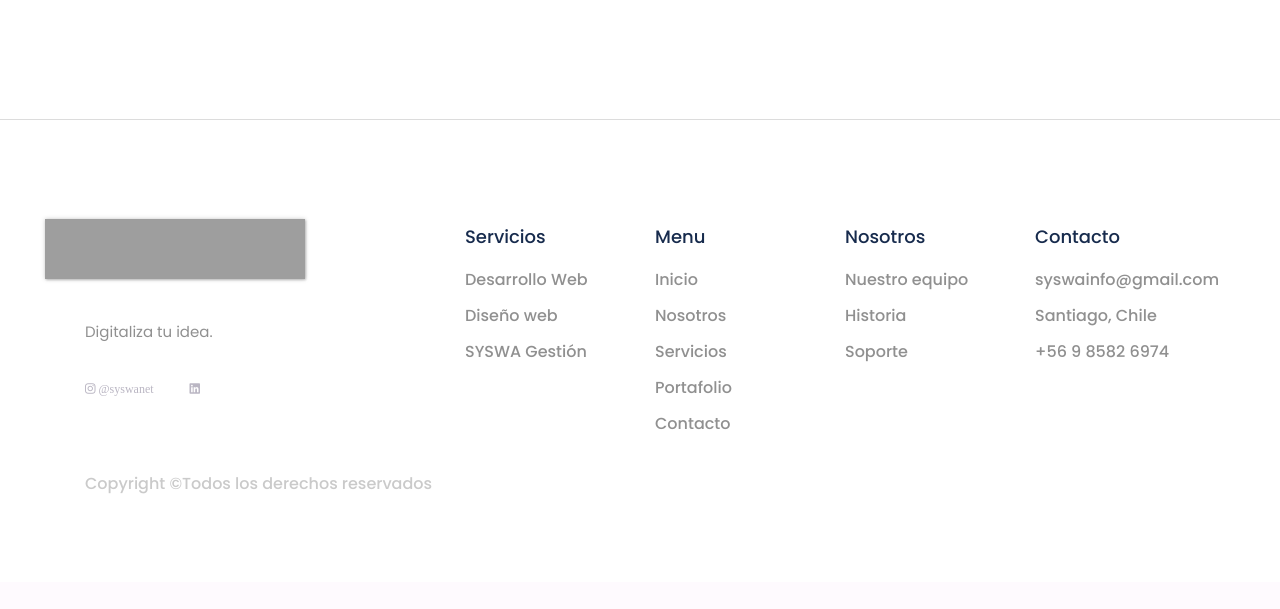
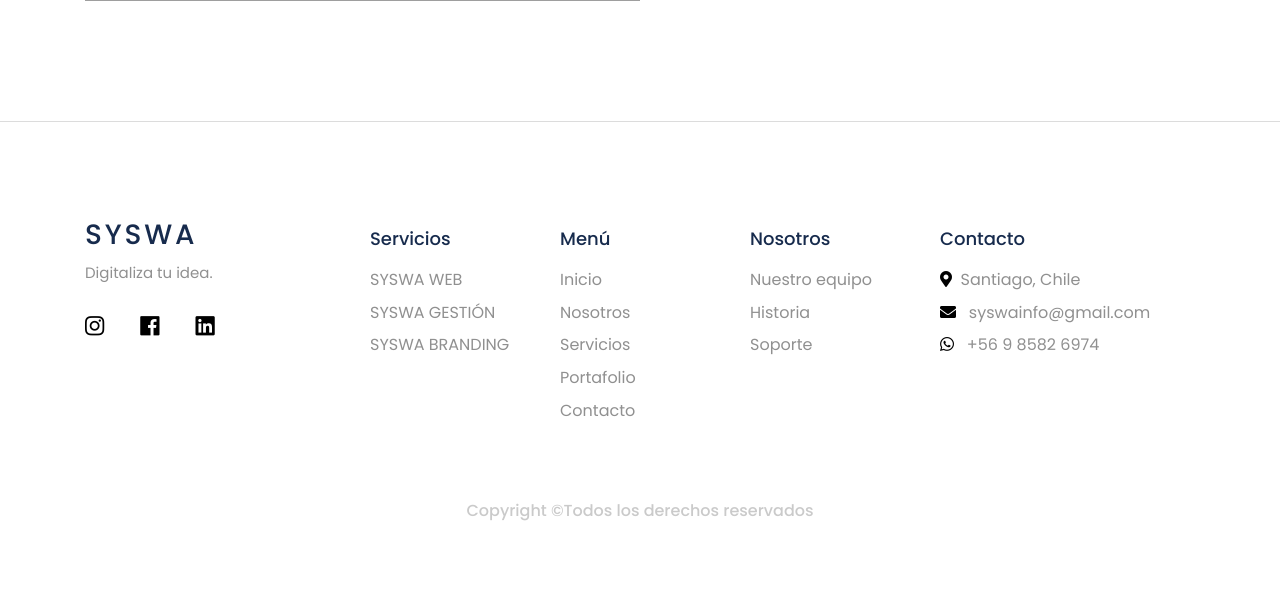
Before and after one commit to carlos349/syswa-web, a PHP site: page /portafolio in a window 1280 px wide. Shown: the part 3642-4251 px from the top of the page. Before the commit the page ends 4136 px from the top, so only its background shows below. Run offline with PHP 8.4, Linux system fonts and the light colour scheme; some libraries are stand-ins or nearby versions; grey boxes are pictures that could not be loaded.

Commit message:
fixed visual errors

```diff
--- a/contacto.php
+++ b/contacto.php
@@ -35,7 +35,7 @@
 				<div class="col">
 					<div id="google_map">
 						<div class="map_container w-100">
-						<iframe src="https://www.google.com/maps/embed?pb=!1m18!1m12!1m3!1d808.1986365479837!2d-70.62006107712037!3d-33.48777709618665!2m3!1f0!2f0!3f0!3m2!1i1024!2i768!4f13.1!3m3!1m2!1s0x9662d000e56caf31%3A0x76517dc45a0d0beb!2sCARLOS%20VALDOVINOS%2035!5e0!3m2!1ses-419!2sve!4v1595280714115!5m2!1ses-419!2sve" class="w-100" frameborder="0" style="border:0;height:70vh;" allowfullscreen="" aria-hidden="false" tabindex="0"></iframe>
+						<iframe src="https://www.google.com/maps/embed?pb=!1m18!1m12!1m3!1d831.8834846026136!2d-70.62004747080353!3d-33.48748288030767!2m3!1f0!2f0!3f0!3m2!1i1024!2i768!4f13.1!3m3!1m2!1s0x9662d133cefa90bd%3A0xfcd3a8f7d23746fe!2sAv%20Carlos%20Valdovinos%2044%2C%20San%20Joaqu%C3%ADn%2C%20Regi%C3%B3n%20Metropolitana%2C%20Chile!5e0!3m2!1ses-419!2sve!4v1595459001968!5m2!1ses-419!2sve" class="w-100" frameborder="0" style="border:0;height:70vh;" allowfullscreen="" aria-hidden="false" tabindex="0"></iframe>
 						</div>
 					</div>
 				</div>
--- a/footer.php
+++ b/footer.php
@@ -3,26 +3,32 @@
 	<footer class="footer" >
 		<div class="container" >
 			<div class="row">
-				<div class="col-lg-4">
+				<div class="col-lg-3">
 					<!-- Footer Intro -->
 					<div class="footer_intro">
 						<!-- Logo -->
-						<div class="logo footer_logo">
-							<a href="http://syswa.net" >
-								<img style="width: 260px;height:60px;filter: drop-shadow(rgba(0, 0, 0, 0.2) 1px 1px 1px) drop-shadow(rgba(0, 0, 0, 0.2) 0px 0px 2px);margin-left:-40px;" src="views/images/syswa-imagotipo-2.png" alt="Logo syswa">
+						<div class="logo footer_logo" style="margin-bottom:5px;">
+							<a href="http://syswa.net" style="color:#172b4d;">
+								SYSWA
 							</a>
 						</div>
 						<p>Digitaliza tu idea.</p>
 						<!-- Social -->
 						<div class="footer_social">
 							<ul>
-								<li><a href="https://www.instagram.com/syswanet/?hl=es-la" target="_blank"> <i class="fab fa-instagram"> @syswanet</i> </a>
+								<li>
+									<a href="https://www.instagram.com/syswanet/?hl=es-la" target="_blank"> <i style="font-size:22px;color:#000;" class="fab fa-instagram"></i> </a>
 								</li>
-								<li><a href="https://www.linkedin.com/company/syswa" target="_blank"><i class="fab fa-linkedin"></i></a></li>
+								<li>
+									<a href="https://www.linkedin.com/company/syswa" target="_blank"><i style="font-size:22px;color:#000;" class="fab fa-facebook"></i></a>
+								</li>
+								<li>
+									<a href="https://www.linkedin.com/company/syswa" target="_blank"><i style="font-size:22px;color:#000;" class="fab fa-linkedin"></i></a>
+								</li>
 							</ul>
 						</div>
 						<!-- Copyright -->
-						<div class="footer_cr">Copyright &copy;Todos los derechos reservados </div>
+
 					</div>
 				</div>
 
@@ -31,9 +37,9 @@
 					<div class="footer_col">
 						<div class="footer_col_title">Servicios</div>
 						<ul>
-							<li><a href="servicios">Desarrollo Web</a></li>
-							<li><a href="servicios">Diseño web</a></li>
-							<li><a href="servicios">SYSWA Gestión</a></li>
+							<li><a href="servicios">SYSWA WEB</a></li>
+							<li><a href="servicios">SYSWA GESTIÓN</a></li>
+							<li><a href="servicios">SYSWA BRANDING</a></li>
 						</ul>
 					</div>
 				</div>
@@ -41,7 +47,7 @@
 				<!-- Footer Menu -->
 				<div class="col-lg-2">
 					<div class="footer_col">
-						<div class="footer_col_title">Menu</div>
+						<div class="footer_col_title">Menú</div>
 						<ul>
 							<li><a href="index">Inicio</a></li>
 							<li><a href="nosotros">Nosotros</a></li>
@@ -65,17 +71,17 @@
 				</div>
 				<input type="hidden" value="CLP" id="typeCurrencyBranding">
 				<!-- Footer About -->
-				<div class="col-lg-2">
+				<div class="col-lg-3">
 					<div class="footer_col">
 						<div class="footer_col_title">Contacto</div>
 						<ul>
-							<li style="font-size: 16px;font-weight: 500;color: #909090;"><a href="http://syswa.net/contacto#reply_form_container">syswainfo@gmail.com</a></li>
-							<li style="font-size: 16px;font-weight: 500;color: #909090;">Santiago, Chile</li>
-							<li><a target="_blank" href="https://wa.me/56985826974">+56 9 8582 6974</a></li>
+							<li style="font-size: 16px;font-weight: 400;color: #909090;"><i style="color:#000;" class="fa fa-map-marker-alt"></i>&nbsp;  Santiago, Chile</li>
+							<li style="font-size: 16px;font-weight: 400;color: #909090;"><i style="color:#000;" class="fa fa-envelope"></i> <a href="http://syswa.net/contacto#reply_form_container">&nbsp; syswainfo@gmail.com</a></li>
+							<li style="font-size: 16px;font-weight: 400;color: #909090;"><i style="color:#000;" class="fab fa-whatsapp"></i><a target="_blank" href="https://wa.me/56985826974"> &nbsp; +56 9 8582 6974</a></li>
 						</ul>
 					</div>
 				</div>
-
+				<div class="footer_cr mx-auto">Copyright &copy;Todos los derechos reservados </div>
 				<!-- Footer Community -->
 
 
@@ -101,6 +107,10 @@
 	<script src="views/js/portfolio_custom.js"></script>
 	<script src="views/js/portfolio_item_custom.js"></script>
 	<script>
+		function addSelector(Selector){
+			$('.portfolio_category').removeClass('thisSelect')
+			$('#'+Selector+'').addClass('thisSelect')
+		}
 		function selectContract (plain){
 			console.log(plain)
 			document.getElementById('typeContract').value = plain
@@ -195,24 +205,24 @@
 				$('#imageWeb').css({"background-image": "url('views/images/bg_landing_1.png')"})
 				$('#imageWeb ul li').css({'border': 'none'})
 				$('.landingLi').css({'border-bottom': 'solid 3px azure'})
-				$('.titleWeb').text('Crea una página web landing')
+				$('.titleWeb').text('Crea una Landing page')
 				$('.pSite').hide(1)
 				$('.pEcommerce').hide(1)
 				$('.pLanding').show('slow')
-				$('.data_section h3').text('Página Web Landing')
+				$('.data_section h3').text('Landing page')
 				if ($('#typeCurrencyBranding').val() == 'CLP') {
 					$('.data_section .price_web_section').text('120.000 CLP')
 				}else{
 					$('.data_section .price_web_section').text('150,00 $')
 				}
-				$('#typeContractWeb').val('Página web landing')
+				$('#typeContractWeb').val('Landing page')
 			}
 			if (web == 'site') {
 				$('.typeWebService').val(web)
 				$('#imageWeb').css({"background-image": "url('views/images/bg_site_1.png')"})
 				$('#imageWeb ul li').css({'border': 'none'})
 				$('.siteLi').css({'border-bottom': 'solid 3px azure'})
-				$('.titleWeb').text('Crea un Sitio Web completo')
+				$('.titleWeb').text('Crea un Sitio Web')
 				$('.pLanding').hide(1)
 				$('.pEcommerce').hide(1)
 				$('.pSite').show('slow')
@@ -229,7 +239,7 @@
 				$('#imageWeb').css({"background-image": "url('views/images/bg_ecommerce_1.png')"})
 				$('#imageWeb ul li').css({'border': 'none'})
 				$('.ecommerceLi').css({'border-bottom': 'solid 3px azure'})
-				$('.titleWeb').text('Crea tu propia tienda en linea')
+				$('.titleWeb').text('Crea tu propia tienda en línea')
 				$('.pLanding').hide(1)
 				$('.pSite').hide(1)
 				$('.pEcommerce').show('slow')
--- a/header.php
+++ b/header.php
@@ -47,7 +47,7 @@
 		<!-- Logo -->
 		<div class="logo mr-auto">
 			<a href="index" >
-			<img style="width: 260px;height:60px;filter: drop-shadow(rgba(0, 0, 0, 0.2) 1px 1px 1px) drop-shadow(rgba(0, 0, 0, 0.2) 0px 0px 2px);" src="views/images/syswa-imagotipo-2.png" alt="Logo syswa">
+			<img class="responsiveLogo trans_300" src="views/images/syswa-imagotipo-2.png" alt="Logo syswa">
 			</a>
 		</div>
 
@@ -110,7 +110,7 @@
 
 		<!-- Hamburger -->
 		<div class="hamburger_container bez_1">
-			<i class="fas fa-bars trans_200"></i>
+			<i class="fas fa-bars trans_200" style="color:#172b4d;"></i>
 		</div>
 
 	</header>
@@ -119,7 +119,7 @@
 
 	<div class="menu_container">
 		<div class="menu menu_mm text-right">
-			<div class="menu_close"><i class="far fa-times-circle trans_200"></i></div>
+			<div class="menu_close"><i class="far fa-times-circle trans_200" ></i></div>
 			<ul class="menu_mm">
 				<li class="menu_mm active"><a href="index">Inicio</a></li>
 				<li class="menu_mm"><a href="nosotros">Nosotros</a></li>
--- a/nosotros.php
+++ b/nosotros.php
@@ -213,7 +213,7 @@
 								<div class="team_member_title">Desarrollador</div>
 								<p style="text-align:center;">Desarrollador de software, experimentado con mas de 4 años de experiencia, en la rama del desarrollo web, con un alto nivel profesional.</p>
 								<center>
-								<div class="team_member_link"><a href="https://www.linkedin.com/in/cristians-sanchez-1467001ab/" target="_blank">Saber más</a></div>
+								<div class="team_member_link"><a href="https://www.linkedin.com/in/carlos-capacho-a53755187/" target="_blank">Saber más</a></div>
 								</center>
 							</div>
 						</div>
--- a/portafolio.php
+++ b/portafolio.php
@@ -34,10 +34,10 @@
 				<div class="col">
 					<div class="portfolio_categories button-group filters-button-group">
 						<ul>
-							<li class="portfolio_category active is-checked" data-filter="*">Todos</li>
-							<li class="portfolio_category" data-filter=".desarrollo">SYSWA Web</li>
-							<li class="portfolio_category" data-filter=".disenoweb">SYSWA Gestión</li>
-							<li class="portfolio_category" data-filter=".branding">SYSWA Branding</li>
+							<li class="portfolio_category active is-checked thisSelect" onclick="addSelector('firstSelector')" id="firstSelector" data-filter="*">Todos</li>
+							<li class="portfolio_category" onclick="addSelector('secondSelector')" id="secondSelector" data-filter=".desarrollo">SYSWA Web</li>
+							<li class="portfolio_category" onclick="addSelector('thirthSelector')" id="thirthSelector" data-filter=".disenoweb">SYSWA Gestión</li>
+							<li class="portfolio_category" onclick="addSelector('fourthSelector')" id="fourthSelector" data-filter=".branding">SYSWA Branding</li>
 						</ul>
 					</div>
 				</div>
--- a/servicios.php
+++ b/servicios.php
@@ -247,7 +247,7 @@
 					</div>
 					<ul>
 						<li class="landingLi" onmouseover="changeTypeWeb('landing')">
-							Página landing
+							Landing page
 						</li>
 						<li class="siteLi" onmouseover="changeTypeWeb('site')">
 							Sitio web
@@ -258,10 +258,10 @@
 					</ul>
 					<button onclick="changeImagesSites()"><i class="fa fa-chevron-right"></i></button>
 					<input type="hidden" class="countWebBackground" value="1">
-					<h2 class="titleWeb">Crea una página web landing</h2>
+					<h2 class="titleWeb">Crea una Landing page</h2>
 				</div>
 				<div class="col-md-4 data_section">
-					<h3>Página Web Landing</h3>
+					<h3>Landing page</h3>
 					<div class="menu_apple">
 						<span class="gray_one"><i class="fa fa-circle"></i></span>
 						<span class="gray_two"><i class="fa fa-circle"></i></span>
--- a/views/css/about_responsive.css
+++ b/views/css/about_responsive.css
@@ -353,7 +353,11 @@
 	.header.scrolled
 	{
 		height: 50px;
-		background: rgba(27, 11, 51, 0.92);
+		background: #fff;
+	}
+	.header.scrolled .responsiveLogo{
+		width: 180px;
+		height:40px;
 	}
 	.logo a
 	{
--- a/views/css/contact_responsive.css
+++ b/views/css/contact_responsive.css
@@ -293,7 +293,11 @@
 	.header.scrolled
 	{
 		height: 50px;
-		background: rgba(27, 11, 51, 0.92);
+		background: #fff;
+	}
+	.header.scrolled .responsiveLogo{
+		width: 180px;
+		height:40px;
 	}
 	.logo a
 	{
--- a/views/css/main_styles.css
+++ b/views/css/main_styles.css
@@ -121,7 +121,7 @@ p a:hover::after
 ::selection
 {
 	background: #ffd9bf;
-	color: #ff6b09;
+	color: #172b4d;
 }
 p::selection
 {
@@ -484,7 +484,7 @@ section
 }
 .hamburger_container:hover i
 {
-	color: #ff6b09;
+	color: #172b4d;
 }
 
 /*********************************
@@ -573,7 +573,7 @@ section
 	width: 100%;
 	height: 100%;
 	content: '';
-	background: #ff6b09;
+	background: #172b4d;
 	border-radius: 50%;
 	transform: scale(0);
 	opacity: 0;
@@ -664,7 +664,7 @@ section
 }
 .double_arrow:hover i
 {
-	color: #ff6b09;
+	color: #172b4d;
 }
 
 /*********************************
@@ -697,7 +697,7 @@ section
 }
 .next_section_scroll:hover i
 {
-	color: #ff6b09;
+	color: #172b4d;
 }
 
 /*********************************
@@ -743,7 +743,7 @@ section
 }
 .menu_close:hover i
 {
-	color: #ff6b09;
+	color: #172b4d;
 }
 .menu ul
 {
@@ -768,7 +768,7 @@ section
 	width: 5px;
 	height: 5px;
 	border-radius: 50%;
-	background: #ff6b09;
+	background: #172b4d;
 	content: '';
 }
 .menu ul li.active a
@@ -786,7 +786,7 @@ section
 }
 .menu ul li a:hover
 {
-	color: #ff6b09;
+	color: #172b4d;
 }
 
 /*********************************
@@ -1566,14 +1566,10 @@ section
 	color: #172b4d;
 	margin-bottom: 9px;
 }
-.footer_col ul li
-{
-	margin-bottom: 4px;
-}
 .footer_col ul li a
 {
 	font-size: 16px;
-	font-weight: 500;
+	font-weight: 400;
 	color: #909090;
 	-webkit-transition: all 200ms ease;
 	-moz-transition: all 200ms ease;
@@ -1608,3 +1604,12 @@ tbody{
 	padding-top: 20px;
 
 }
+.responsiveLogo{
+	width: 260px;
+	height:60px;
+	filter: drop-shadow(rgba(0, 0, 0, 0.2) 1px 1px 1px) drop-shadow(rgba(0, 0, 0, 0.2) 0px 0px 2px);
+}
+.footer_col ul li
+{
+	line-height: 1.8;
+}
--- a/views/css/portfolio_item_responsive.css
+++ b/views/css/portfolio_item_responsive.css
@@ -257,7 +257,11 @@
 	.header.scrolled
 	{
 		height: 50px;
-		background: rgba(27, 11, 51, 0.92);
+		background: #fff;
+	}
+	.header.scrolled .responsiveLogo{
+		width: 180px;
+		height:40px;
 	}
 	.logo a
 	{
--- a/views/css/portfolio_responsive.css
+++ b/views/css/portfolio_responsive.css
@@ -249,7 +249,11 @@
 	.header.scrolled
 	{
 		height: 50px;
-		background: rgba(27, 11, 51, 0.92);
+		background: #fff;
+	}
+	.header.scrolled .responsiveLogo{
+		width: 180px;
+		height:40px;
 	}
 	.logo a
 	{
--- a/views/css/portfolio_styles.css
+++ b/views/css/portfolio_styles.css
@@ -68,6 +68,13 @@ ul
 	list-style: none;
 	margin-bottom: 0px;
 }
+.portfolio_categories ul{
+	width: 55%;
+    margin: auto;
+}
+.thisSelect{
+	border-bottom: solid 2px #172b4d;
+}
 p
 {
 	font-family: 'Poppins', sans-serif;
@@ -115,7 +122,7 @@ p a:hover::after
 ::selection
 {
 	background: #ffd9bf;
-	color: #ff6b09;
+	color: #172b4d;
 }
 p::selection
 {
@@ -473,7 +480,7 @@ section
 }
 .hamburger_container:hover i
 {
-	color: #ff6b09;
+	color: #172b4d;
 }
 
 /*********************************
@@ -521,8 +528,9 @@ section
 }
 .next_section_scroll:hover i
 {
-	color: #ff6b09;
+	color: #172b4d;
 }
+
 
 /*********************************
 4. Menu
@@ -567,7 +575,7 @@ section
 }
 .menu_close:hover i
 {
-	color: #ff6b09;
+	color: #172b4d;
 }
 .menu ul
 {
@@ -592,7 +600,7 @@ section
 	width: 5px;
 	height: 5px;
 	border-radius: 50%;
-	background: #ff6b09;
+	background: #172b4d;
 	content: '';
 }
 .menu ul li.active a
@@ -610,7 +618,7 @@ section
 }
 .menu ul li a:hover
 {
-	color: #ff6b09;
+	color: #172b4d;
 }
 
 /*********************************
@@ -816,7 +824,7 @@ section
 .footer_col ul li a
 {
 	font-size: 16px;
-	font-weight: 500;
+	font-weight: 400;
 	color: #909090;
 	-webkit-transition: all 200ms ease;
 	-moz-transition: all 200ms ease;
@@ -828,3 +836,7 @@ section
 {
 	color: #28262d;
 }
+.footer_col ul li
+{
+	line-height: 1.8;
+}
--- a/views/css/responsive.css
+++ b/views/css/responsive.css
@@ -399,9 +399,12 @@
 	}
 	.services_item_inner
 	{
-		background: #452b78;
+		background: #172b4d;
 		padding-left: 15px;
 		padding-right: 15px;
+	}
+	.service_item_icon .icon{
+		color:#fff;
 	}
 	.service_item_button
 	{
@@ -477,7 +480,13 @@
 	.header.scrolled
 	{
 		height: 50px;
-		background: rgba(27, 11, 51, 0.92);
+		background: #fff;
+	}.header.scrolled .responsiveLogo{
+		width: 180px;
+		height:40px;
+	}
+	.item_1 span:nth-child(3){
+		font-size: 5em;
 	}
 	.logo a
 	{
--- a/views/css/services_responsive.css
+++ b/views/css/services_responsive.css
@@ -337,7 +337,11 @@
 	.header.scrolled
 	{
 		height: 50px;
-		background: rgba(27, 11, 51, 0.92);
+		background: #fff;
+	}
+	.header.scrolled .responsiveLogo{
+		width: 180px;
+		height:40px;
 	}
 	.logo a
 	{
```
Also changed, not shown: views/css/about_styles.css (+11 -7 lines), views/css/contact_styles.css (+11 -7 lines), views/css/portfolio_item_styles.css (+11 -7 lines), views/css/services_styles.css (+7 -7 lines).
